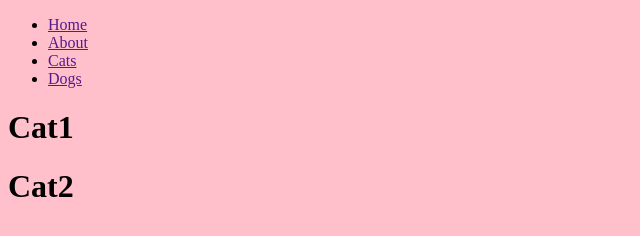
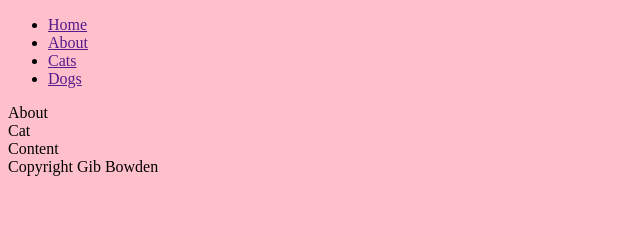
Before and after one commit to gib-bowden/html101, a plain HTML site: page index.html in a window 1280 px wide. Shown: the whole page, without its empty margins (0-640 px from the left). Drawn offline with Linux system fonts and the light colour scheme.

Commit message:
HTML updated

```diff
--- a/index.html
+++ b/index.html
@@ -13,11 +13,14 @@
 			<li><a href="">Dogs</a></li>
 		</ul>
 	</nav>
-	<cat>
-		<h1>Cat1</h1>
-	</cat>
-	<cat>
-		<h1>Cat2</h1>
-	</cat>
+
+	<div class="container">
+		<div>About</div>
+		<div>Cat</div>
+		<div>Content</div>
+	</div>
+
+	<footer>Copyright Gib Bowden</footer>
+
 </body>
 </html>
```
